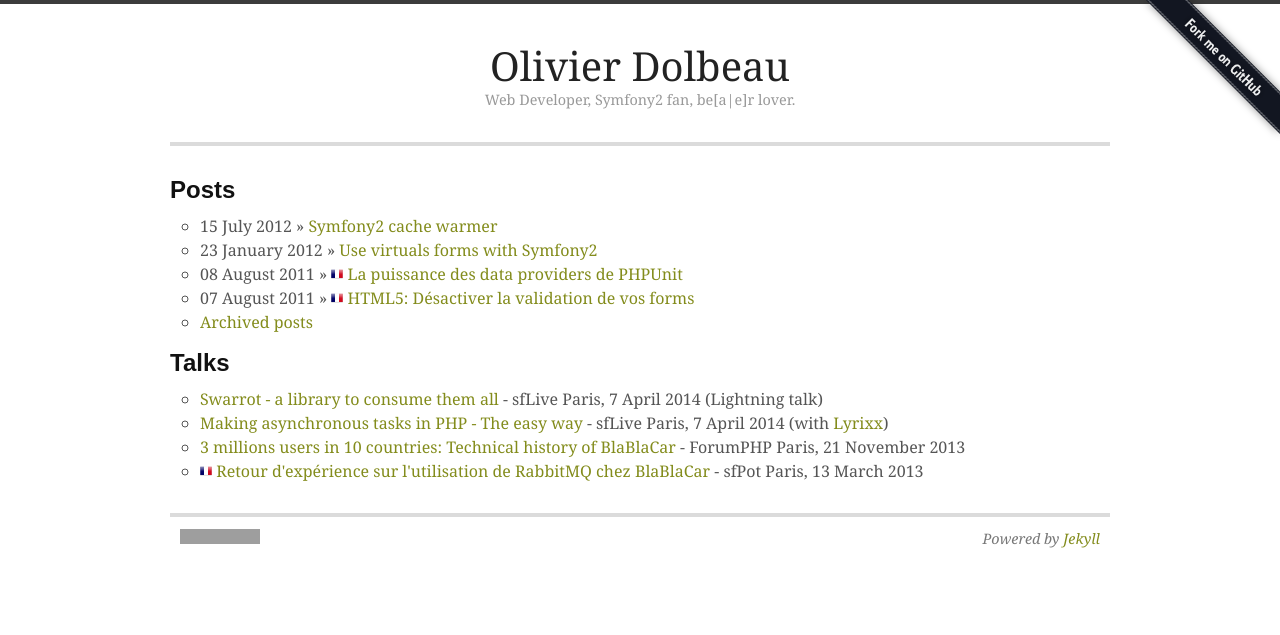
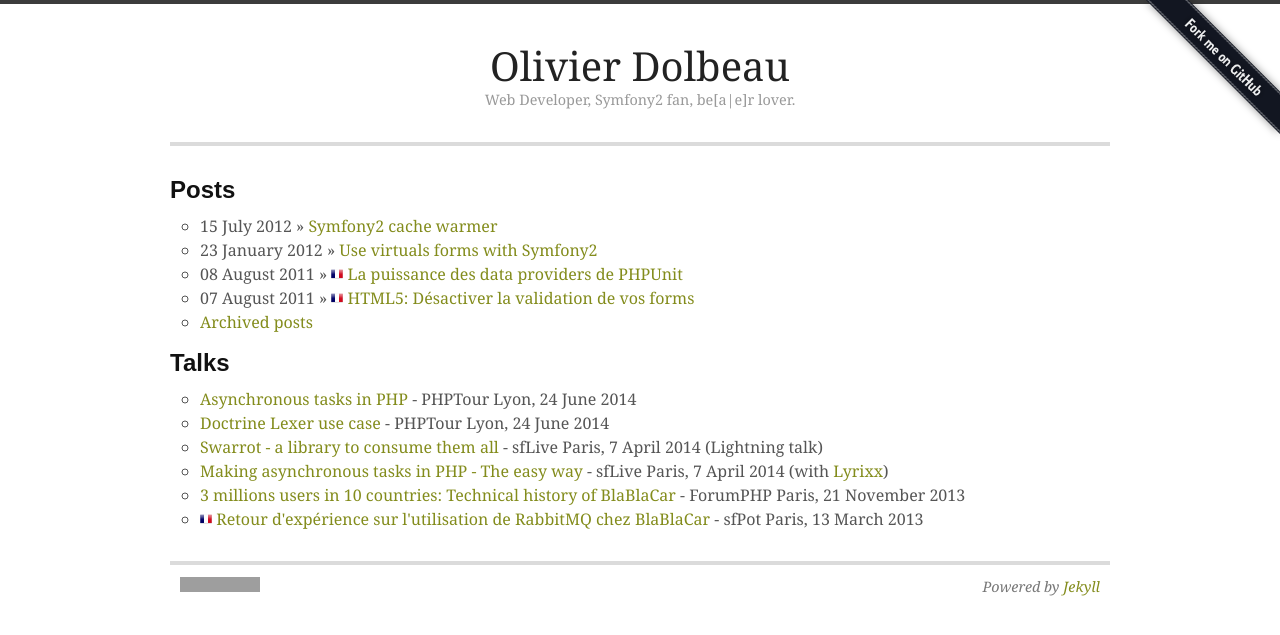
Before and after one commit to odolbeau/odolbeau.github.com, a Jekyll site: the page built from index.html, in a window 1280 px wide. Shown: the top 635 px of the page. Built offline with Jekyll 4.4.1, drawn with Linux system fonts in a browser that asks for light colours; grey boxes are pictures that could not be loaded.

Commit message:
Add last conferences

```diff
--- a/index.html
+++ b/index.html
@@ -24,6 +24,16 @@
 <h1>Talks</h1>
 <ul>
     <li>
+        <a href="https://speakerdeck.com/odolbeau/asynchronous-tasks-in-php">
+            Asynchronous tasks in PHP
+        </a> - PHPTour Lyon, 24 June 2014
+    </li>
+    <li>
+        <a href="https://speakerdeck.com/odolbeau/doctrine-lexer-use-case">
+            Doctrine Lexer use case
+        </a> - PHPTour Lyon, 24 June 2014
+    </li>
+    <li>
         <a href="https://speakerdeck.com/odolbeau/making-asynchronous-tasks-in-php">
             Swarrot - a library to consume them all
         </a> - sfLive Paris, 7 April 2014 (Lightning talk)
```
